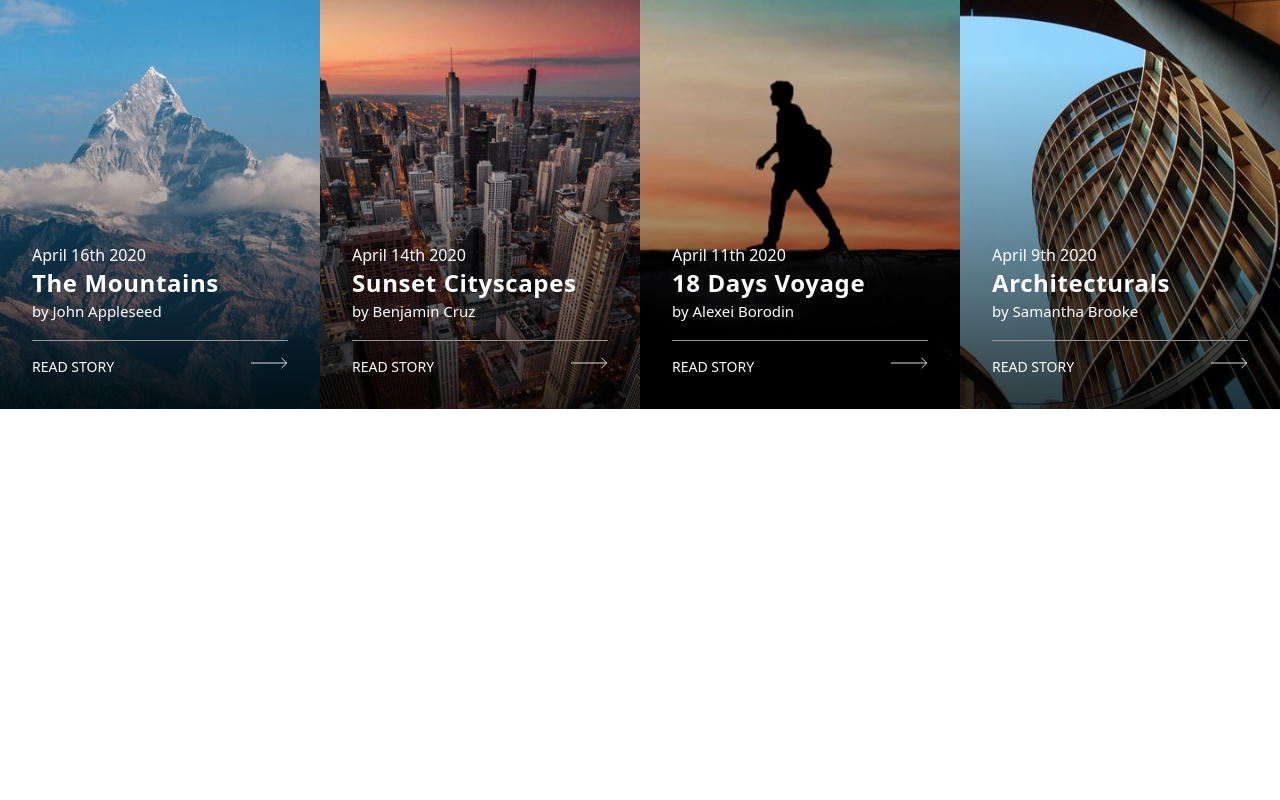
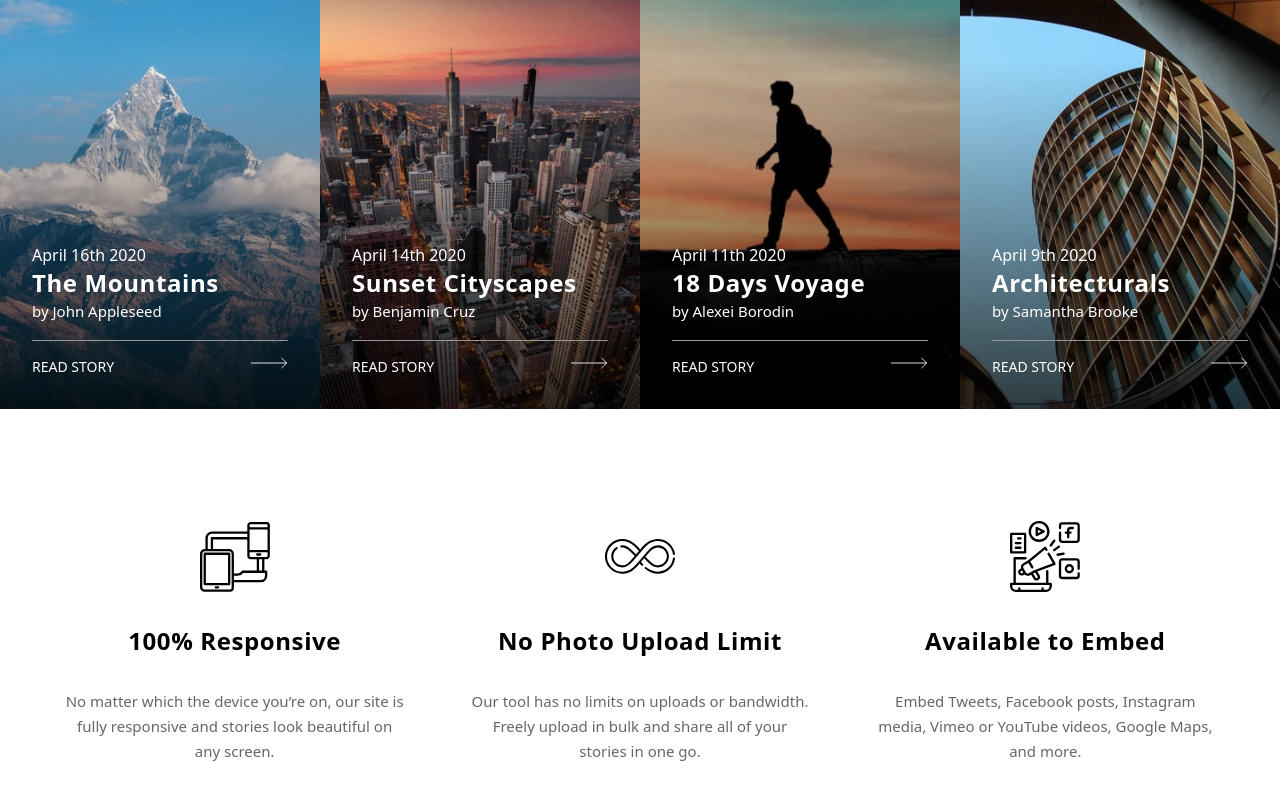
Before and after one commit to devbyray/photosnap-website, a Nuxt app: page / in a window 1280 px wide. Shown: the part 1738-2538 px from the top of the page. Before the commit the page ends 2147 px from the top, so only its background shows below. Built offline with nearby package versions, Linux system fonts and the light colour scheme.

Commit message:
Added features

```diff
--- /dev/null
+++ b/components/Features/Col.vue
@@ -0,0 +1,30 @@
+<script setup lang="ts">
+const props = defineProps({
+    image: {
+        type: String,
+        required: true,
+    },
+    title: {
+        type: String,
+        required: true,
+    },
+    description: {
+        type: String,
+        required: true,
+    },
+})
+
+const imagePath = `/images/features/desktop/${ props.image }.svg`
+</script>
+
+<template>
+	<div class="flex flex-col justify-center items-center gap-4 text-center max-w-[310px] md:max-w-[457px]">
+		<div class="h-[72px] flex items-center">
+            <img :src="imagePath" alt="responsive" class="max-w-[70px] mb-8" />
+        </div>
+		<h3 class="text-[24px] leading-[32px] font-semibold tracking-wide mb-4">{{ props?.title }}</h3>
+		<p class="text-black/60">
+			{{ props?.description }}
+		</p>
+	</div>
+</template>
--- /dev/null
+++ b/components/Home/Features.vue
@@ -0,0 +1,9 @@
+<template>
+    <section>
+        <div class="mx-auto max-w-6xl flex flex-col items-center lg:grid lg:grid-cols-3 py-24 md:py-32 gap-20 md:gap-16">
+            <FeaturesCol image="responsive" title="100% Responsive" description="No matter which the device you’re on, our site is fully responsive and stories look beautiful on any screen." />
+            <FeaturesCol image="no-limit" title="No Photo Upload Limit" description="Our tool has no limits on uploads or bandwidth. Freely upload in bulk and share all of your stories in one go." />
+            <FeaturesCol image="embed" title="Available to Embed" description="Embed Tweets, Facebook posts, Instagram media, Vimeo or YouTube videos, Google Maps, and more." />
+        </div>
+    </section>
+</template>
--- a/pages/index.vue
+++ b/pages/index.vue
@@ -2,5 +2,6 @@
 	<NuxtLayout>
 		<HomeRows />
 		<HomeStories />
+		<HomeFeatures />
 	</NuxtLayout>
 </template>
```
